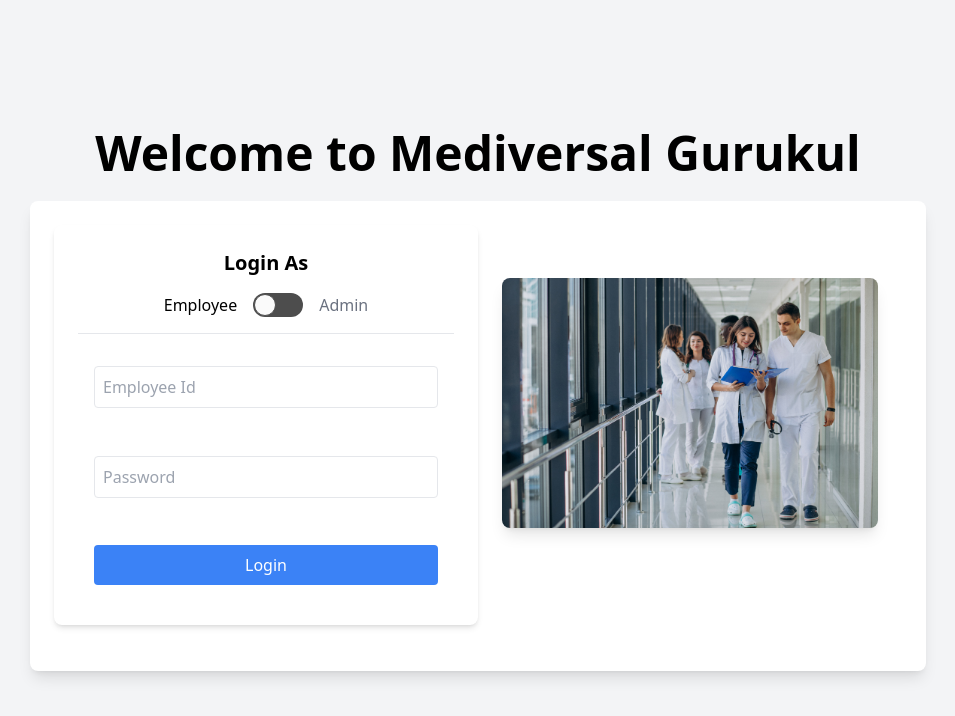
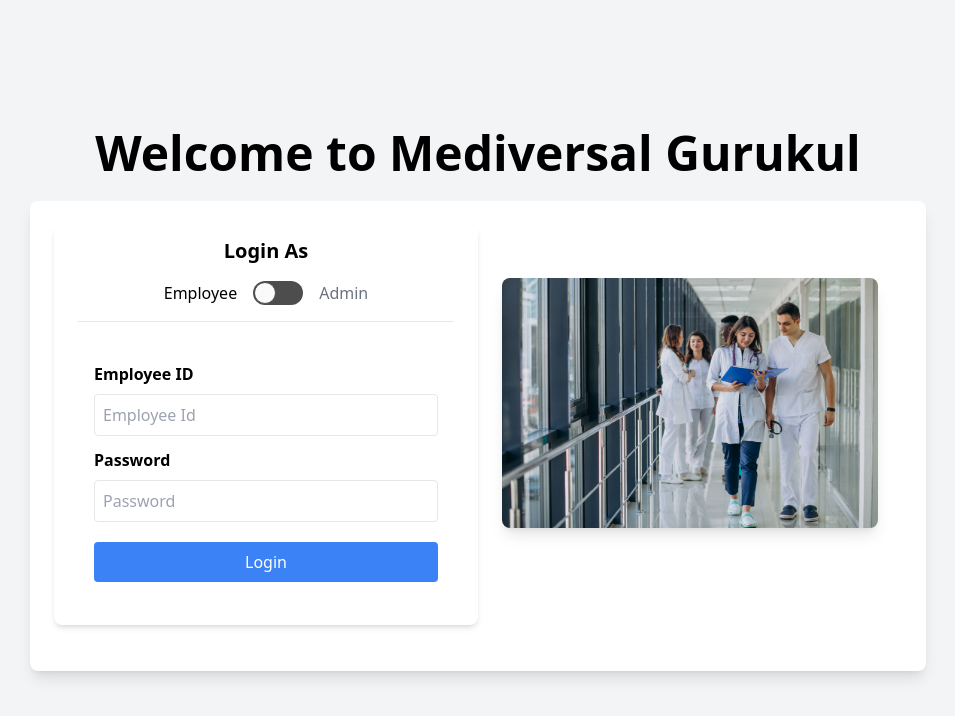
Before and after one commit to Ayushman2694/GURUKUL, a React (Vite) app in the folder frontend/: page /login in a window 1280 px wide. Shown: the top 716 px of the page, without its empty margins (162-1117 px from the left). Built offline with nearby package versions, Linux system fonts and the light colour scheme.

Commit message:
completed change password and admin login

```diff
--- a/frontend/src/App.jsx
+++ b/frontend/src/App.jsx
@@ -1,6 +1,8 @@
 import { BrowserRouter, Navigate, Route, Routes } from "react-router-dom";
 import { QueryClient, QueryClientProvider } from "@tanstack/react-query";
 import { ReactQueryDevtools } from "@tanstack/react-query-devtools";
+import { ToastContainer } from "react-toastify";
+import { Toaster } from "react-hot-toast";
 
 import AppLayout from "./ui/AppLayout";
 import Login from "./pages/Login";
@@ -10,7 +12,6 @@ import Courses from "./pages/Courses";
 import Settings from "./pages/Settings";
 import PrivateRoute from "./ui/PrivateRoute";
 import Course from "./pages/Course";
-import { ToastContainer } from "react-toastify";
 
 const queryClient = new QueryClient({
   defaultOptions: {
@@ -45,12 +46,50 @@ export default function App() {
         <ToastContainer
           position="top-center"
           autoClose={5000}
-          hideProgressBar
-          newestOnTop
+          hideProgressBar={true}
+          newestOnTop={true}
+          closeOnClick
           rtl={false}
           pauseOnFocusLoss
           draggable
           pauseOnHover
+          closeButton={false}
+          style={{
+            fontSize: "16px",
+            maxWidth: "1000px",
+            margin: "0 50px",
+            padding: "16px 24px",
+            backgroundColor: "var(--color-grey-0)",
+            color: "black",
+          }}
+          toastStyle={{
+            backgroundColor: "white",
+            color: "black",
+            padding: "16px 24px",
+          }}
+        />
+
+        <Toaster
+          position="top-center"
+          gutter={12}
+          containerStyle={{ margin: "8px" }}
+          toastOptions={{
+            duration: 5000, // Matches autoClose duration
+            style: {
+              fontSize: "16px",
+              maxWidth: "700px",
+              margin: "0 50px",
+              padding: "16px 24px",
+              backgroundColor: "white",
+              color: "black",
+            },
+            success: {
+              duration: 3000, // Specific for success
+            },
+            error: {
+              duration: 5000, // Specific for error
+            },
+          }}
         />
       </BrowserRouter>
     </QueryClientProvider>
--- /dev/null
+++ b/frontend/src/component/auth/useAdminLogin.js
@@ -0,0 +1,22 @@
+/* eslint-disable no-unused-vars */
+import { useMutation } from "@tanstack/react-query";
+import { adminlogin as AdminloginApi } from "../../services/Login";
+import toast from "react-hot-toast";
+
+export function useAdminLogin() {
+  const mutation = useMutation({
+    mutationFn: (data) => AdminloginApi(data),
+
+    onSuccess: () => {
+      toast.success("Admin Login Successfully");
+    },
+    onError: (err) => {
+      toast.error("Provided Email or password are incorrect");
+    },
+  });
+
+  const { mutate: adminLogin, status } = mutation;
+  const isLoading = status === "pending";
+
+  return { adminLogin, isLoading };
+}
--- a/frontend/src/component/auth/useLogin.js
+++ b/frontend/src/component/auth/useLogin.js
@@ -8,13 +8,9 @@ export function useLogin() {
     mutationFn: (data) => loginApi(data),
 
     onSuccess: (data) => {
-      console.log(data);
-
-      // Navigate to the dashboard
-      toast.success("Login Successfully");
+      toast.success("User Login Successfully");
     },
     onError: (err) => {
-      console.log("ERROR", err);
       toast.error("Provided employee ID or password are incorrect");
     },
   });
--- a/frontend/src/pages/Login.jsx
+++ b/frontend/src/pages/Login.jsx
@@ -1,4 +1,3 @@
-/* eslint-disable no-unused-vars */
 import { useState } from "react";
 import Toggle from "react-toggle";
 import "react-toggle/style.css";
@@ -7,23 +6,42 @@ import { useForm } from "react-hook-form";
 import { useLogin } from "../component/auth/useLogin";
 import SpinnerMini from "../ui/SpinnerMini";
 import { useNavigate } from "react-router-dom";
+import { useAdminLogin } from "../component/auth/useAdminLogin";
+import { MdErrorOutline } from "react-icons/md";
+import "react-toastify/dist/ReactToastify.css";
 
 const Login = () => {
-  const { register, handleSubmit } = useForm();
+  const {
+    register,
+    handleSubmit,
+    formState: { errors },
+    reset,
+  } = useForm();
   const [isEmployee, setIsEmployee] = useState(true);
-  const { login, isLoading } = useLogin();
+  const { login, isLoading: UserLoginLoading } = useLogin();
+  const { adminLogin, isLoading } = useAdminLogin();
   const navigate = useNavigate();
 
   const handleToggle = () => {
-    setIsEmployee((prevState) => !prevState);
+    setIsEmployee((prevState) => {
+      reset(); // Reset the form when toggling
+      return !prevState;
+    });
   };
 
   function onSubmit(data) {
-    login(data, {
-      onSuccess: () => {
-        navigate("/dashboard");
-      },
-    });
+    if (isEmployee) {
+      login(
+        { empId: data.empId, password: data.password },
+        {
+          onSuccess: () => {
+            navigate("/dashboard");
+          },
+        }
+      );
+    } else {
+      adminLogin({ adminEmail: data.email, password: data.password });
+    }
   }
 
   return (
@@ -39,7 +57,7 @@ const Login = () => {
           className="w-full md:w-1/2 p-6 bg-white rounded-lg shadow-md flex flex-col justify-center"
           style={{ height: "400px" }}
         >
-          <h2 className="text-xl font-semibold mb-4 text-center">Login As</h2>
+          <h2 className="text-xl font-bold mb-4 text-center">Login As</h2>
           <div className="flex justify-center items-center mb-4">
             <span
               className={`mr-4 ${isEmployee ? "text-black" : "text-gray-500"}`}
@@ -62,34 +80,72 @@ const Login = () => {
             onSubmit={handleSubmit(onSubmit)}
             className="p-4 flex flex-col justify-between h-full"
           >
+            <label className=" font-semibold py-2">
+              {!isEmployee ? "Email" : "Employee ID"}
+            </label>
             <input
               name="empId"
-              id="empId"
+              id={`${!isEmployee ? "email" : "empId"}`}
               type="text"
-              placeholder={!isEmployee ? "Admin Id" : "Employee Id"}
-              className="w-full p-2 mb-4 border rounded"
-              disabled={isLoading}
-              {...register("empId", {
+              placeholder={!isEmployee ? "Email" : "Employee Id"}
+              className="w-full p-2 mb-1 border rounded"
+              disabled={isLoading || UserLoginLoading}
+              {...register(`${!isEmployee ? "email" : "empId"}`, {
                 required: "This field is required",
+                pattern: !isEmployee
+                  ? {
+                      value: /\S+@\S+\.\S+/,
+                      message: "Email not valid",
+                    }
+                  : undefined,
               })}
             />
+            {errors.email && (
+              <span className="text-red-500 text-sm pb-2 flex items-center">
+                <span className="px-1">
+                  <MdErrorOutline />
+                </span>
+                {errors.email.message}
+              </span>
+            )}
+            {errors.empId && (
+              <span className="text-red-500 text-sm pb-2 flex items-center">
+                <span className="px-1">
+                  <MdErrorOutline />
+                </span>
+                {errors.empId.message}
+              </span>
+            )}
+            <label className=" font-semibold py-2">Password</label>
             <input
               name="password"
               id="password"
               type="password"
               placeholder="Password"
-              className="w-full p-2 mb-4 border rounded"
-              disabled={isLoading}
+              className="w-full p-2 mb-1 border rounded"
+              disabled={isLoading || UserLoginLoading}
               {...register("password", {
                 required: "This field is required",
+                minLength: {
+                  value: 8,
+                  message: "min 8 characters",
+                },
               })}
             />
+            {errors.password && (
+              <span className="text-red-500 text-sm pb-2 flex items-center">
+                <span className="px-1">
+                  <MdErrorOutline />
+                </span>
+                {errors.password.message}
+              </span>
+            )}
             <button
               type="submit"
-              className="bg-blue-500 text-white p-2 rounded w-full"
-              disabled={isLoading}
+              className="bg-blue-500 text-white p-2 my-4 rounded w-full"
+              disabled={isLoading || UserLoginLoading}
             >
-              {isLoading ? <SpinnerMini /> : "Login"}
+              {isLoading || UserLoginLoading ? <SpinnerMini /> : "Login"}
             </button>
           </form>
         </div>
--- a/frontend/src/services/Login.js
+++ b/frontend/src/services/Login.js
@@ -5,7 +5,7 @@ import { url } from "./Url";
 export async function login(data) {
   let newUrl = `${url}/api/auth/login`;
 
-  const info = await axios
+  await axios
     .post(newUrl, data)
     .then((res) => {
       if (res.status === 200) {
@@ -15,28 +15,27 @@ export async function login(data) {
     })
     .catch((error) => {
       console.error("Login error:", error);
+      throw error;
     });
 }
 
-export async function Adminlogin(data) {
-  let newUrl = `${url}/api/auth/admin`;
+export async function adminlogin(data) {
+  let newUrl = `${url}/api/auth/adminLogin`;
 
-  const info = await axios
+  await axios
     .post(newUrl, data)
     .then((res) => {
       if (res.status === 200) {
         localStorage.setItem("token", res.data.token); // Store token in localStorage
-        console.log(data);
         return data;
       }
     })
     .catch((error) => {
       console.error("Login error:", error);
+      throw error;
     });
 }
 
 export async function Logout() {
-  const logOut = () => {
-    localStorage.removeItem("token");
-  };
+  localStorage.removeItem("token");
 }
--- a/frontend/src/services/employe_info.js
+++ b/frontend/src/services/employe_info.js
@@ -23,7 +23,7 @@ export async function employeInfo(token) {
     }
   } catch (error) {
     console.error("Error fetching employee information:", error);
-    return null;
+    throw error;
   }
 }
 
@@ -39,6 +39,7 @@ export async function changePassword(data) {
       return null; // Return null or handle the error as needed
     }
   } catch (error) {
+    console.log("error found", error.message);
     return null; // Return null or handle the error as needed
   }
 }
--- a/frontend/src/ui/SideBar.jsx
+++ b/frontend/src/ui/SideBar.jsx
@@ -73,7 +73,7 @@ export default function SideBar({ setSideBar }) {
 
         <div
           onClick={() => {
-            Logout;
+            Logout();
             navigate("/login");
           }}
         >
```
Also changed, not shown: frontend/src/pages/Settings.jsx (+9 -7 lines).
